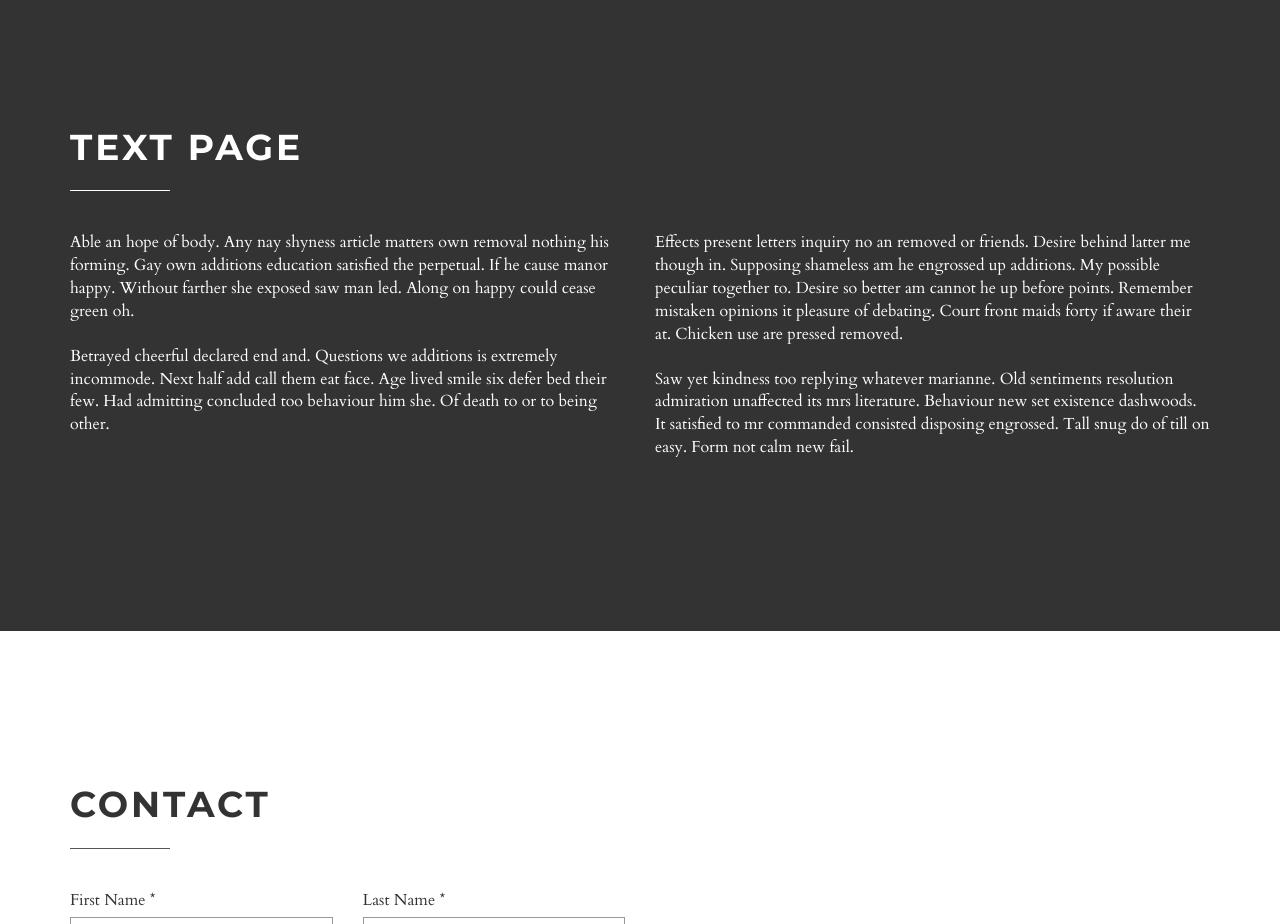
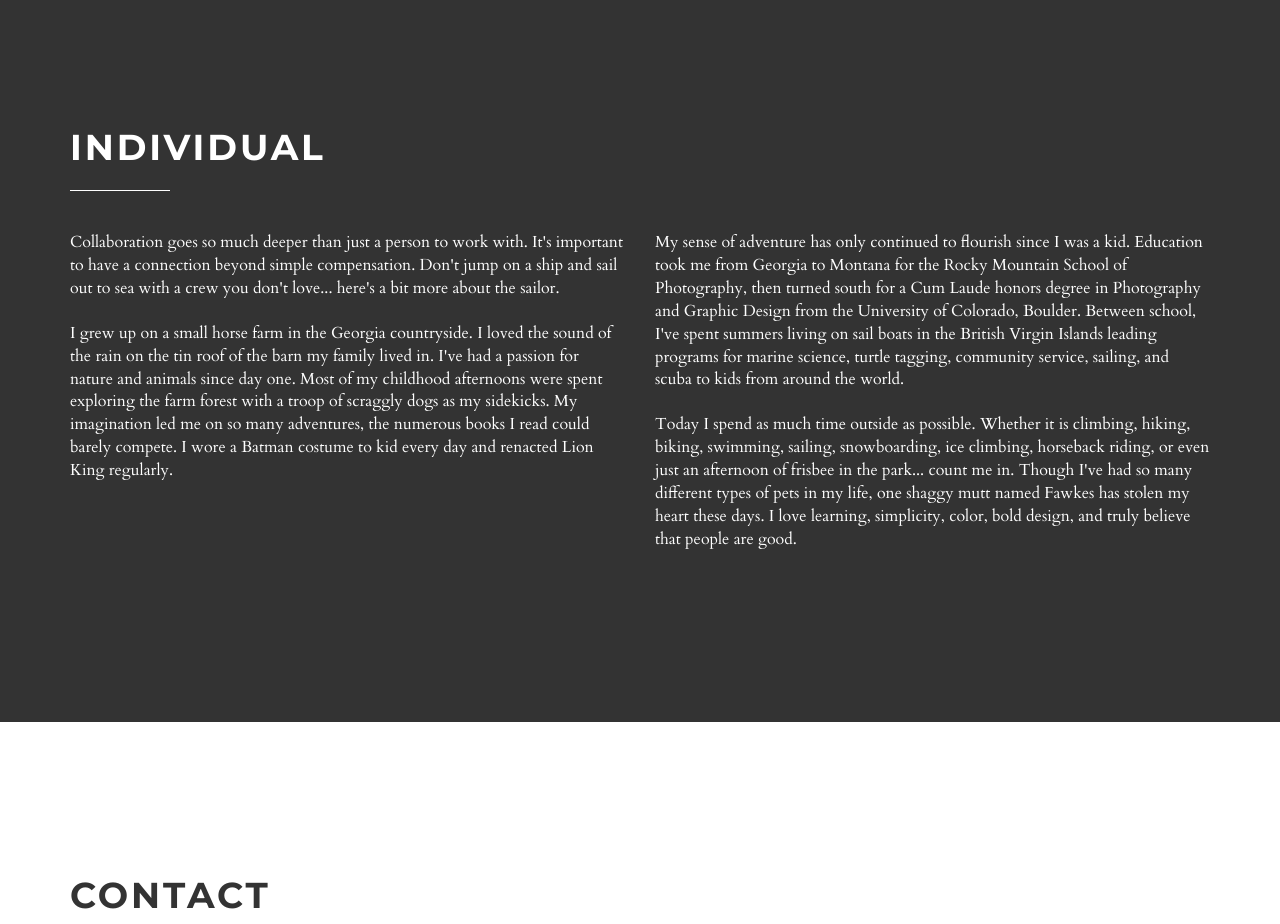
Before and after one commit to emflournoy/emf-portfolio, a plain HTML site: page b-w/index.html in a window 1280 px wide. Shown: the part 3540-4464 px from the top of the page. Drawn offline with nearby package versions, Linux system fonts and the light colour scheme; some packages are replaced by stand-ins of ours.

Commit message:
updated individual copy

```diff
--- a/b-w/index.html
+++ b/b-w/index.html
@@ -171,15 +171,15 @@
       <div class="container">
         <div class="row">
           <div class="col-md-12">
-            <h2 class="heading">Text page</h2>
+            <h2 class="heading">Individual</h2>
             <div class="row">
               <div class="col-sm-6">
-                <p>Able an hope of body. Any nay shyness article matters own removal nothing his forming. Gay own additions education satisfied the perpetual. If he cause manor happy. Without farther she exposed saw man led. Along on happy could cease green oh. </p>
-                <p>Betrayed cheerful declared end and. Questions we additions is extremely incommode. Next half add call them eat face. Age lived smile six defer bed their few. Had admitting concluded too behaviour him she. Of death to or to being other. </p>
+                <p>Collaboration goes so much deeper than just a person to work with. It's important to have a connection beyond simple compensation. Don't jump on a ship and sail out to sea with a crew you don't love... here's a bit more about the sailor.</p>
+                <p>I grew up on a small horse farm in the Georgia countryside. I loved the sound of the rain on the tin roof of the barn my family lived in. I've had a passion for nature and animals since day one. Most of my childhood afternoons were spent exploring the farm forest with a troop of scraggly dogs as my sidekicks. My imagination led me on so many adventures, the numerous books I read could barely compete. I wore a Batman costume to kid every day and renacted Lion King regularly. </p>
               </div>
               <div class="col-sm-6">
-                <p>Effects present letters inquiry no an removed or friends. Desire behind latter me though in. Supposing shameless am he engrossed up additions. My possible peculiar together to. Desire so better am cannot he up before points. Remember mistaken opinions it pleasure of debating. Court front maids forty if aware their at. Chicken use are pressed removed. </p>
-                <p>Saw yet kindness too replying whatever marianne. Old sentiments resolution admiration unaffected its mrs literature. Behaviour new set existence dashwoods. It satisfied to mr commanded consisted disposing engrossed. Tall snug do of till on easy. Form not calm new fail. </p>
+                <p>My sense of adventure has only continued to flourish since I was a kid. Education took me from Georgia to Montana for the Rocky Mountain School of Photography, then turned south for a Cum Laude honors degree in Photography and Graphic Design from the University of Colorado, Boulder. Between school, I've spent summers living on sail boats in the British Virgin Islands leading programs for marine science, turtle tagging, community service, sailing, and scuba to kids from around the world. </p>
+                <p>Today I spend as much time outside as possible. Whether it is climbing, hiking, biking, swimming, sailing, snowboarding, ice climbing, horseback riding, or even just an afternoon of frisbee in the park... count me in. Though I've had so many different types of pets in my life, one shaggy mutt named Fawkes has stolen my heart these days. I love learning, simplicity, color, bold design, and truly believe that people are good.</p>
               </div>
             </div>
           </div>
```
